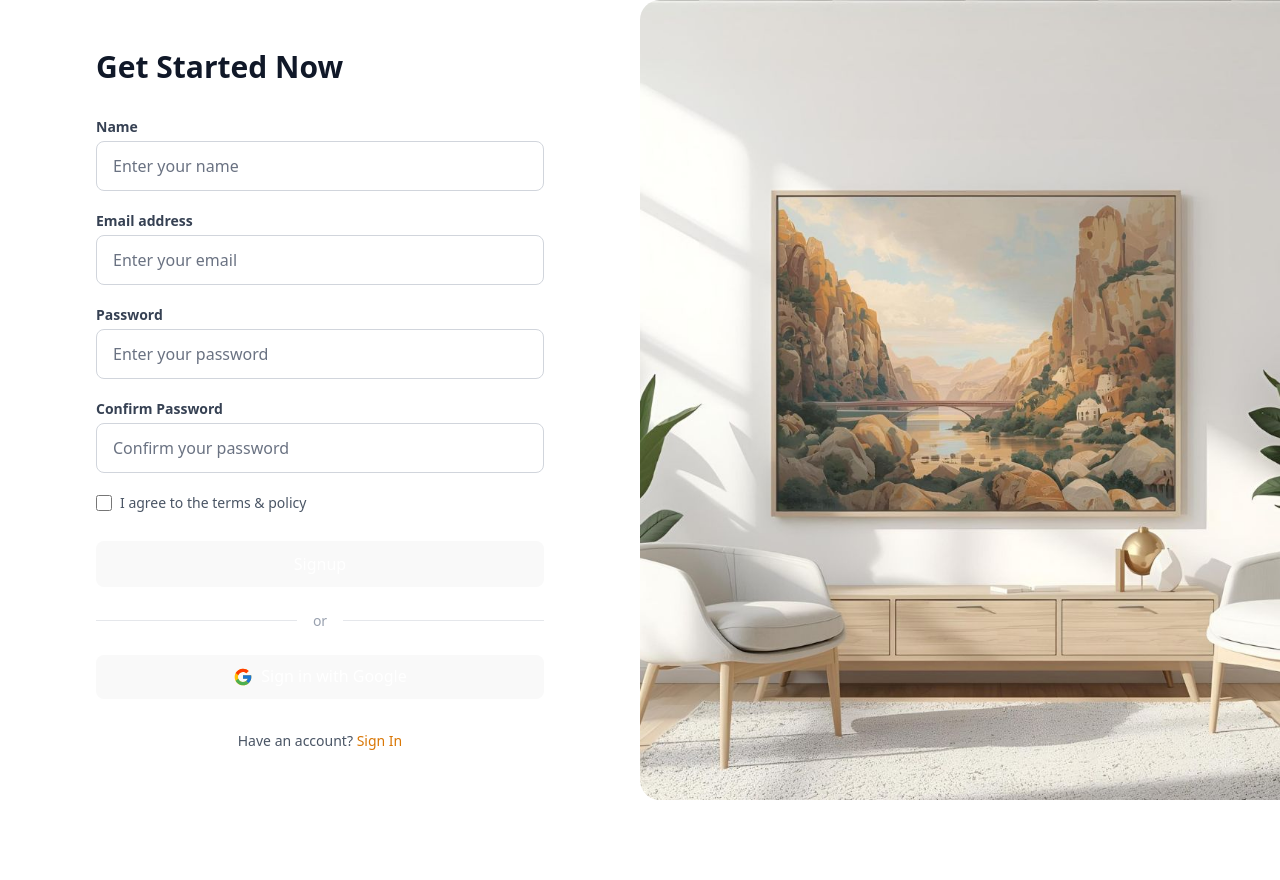
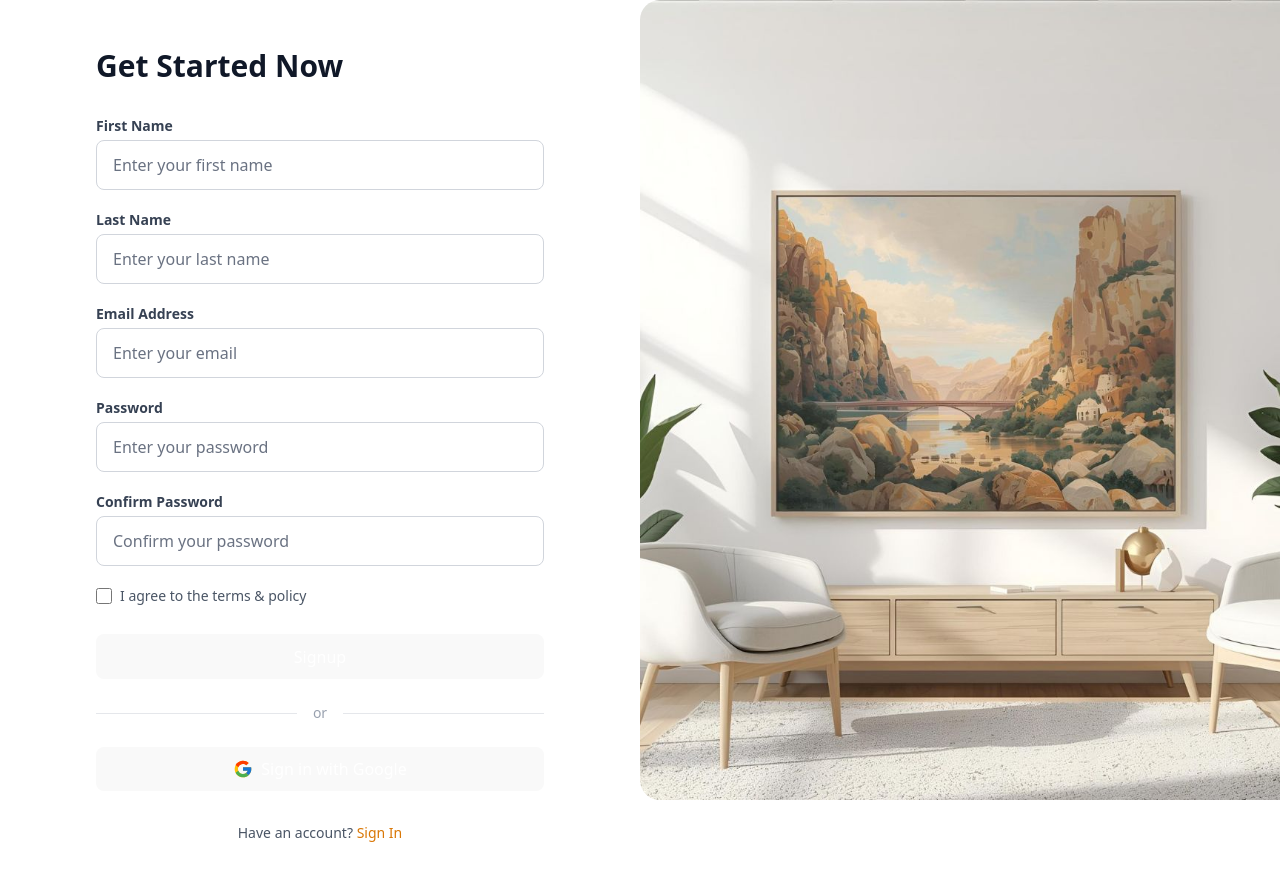
Before and after one commit to Hasanjaya123/SDGP-Project-SoliasART-, a React (Vite) app in the folder frontend/SoliasArt/: page /signup in a window 1280 px wide. Shown: the top 880 px of the page. Before the commit the page ends 800 px from the top, so only its background shows below. Built offline with nearby package versions, Linux system fonts and the light colour scheme.

Commit message:
Fixed signup logic frontend

```diff
--- a/frontend/SoliasArt/src/pages/SignupPage.jsx
+++ b/frontend/SoliasArt/src/pages/SignupPage.jsx
@@ -15,7 +15,8 @@ const SignupPage = () => {
   // - confirmPassword: Password confirmation for validation
   // - agreeToTerms: Checkbox for terms and conditions agreement
   const [formData, setFormData] = useState({
-    full_name: '',
+    first_name: '',
+    last_name: '',
     email: '',
     password: '',
     confirmPassword: '',
@@ -70,10 +71,6 @@ const SignupPage = () => {
     setLoading(true); // Disable form to prevent multiple submissions
 
     try {
-      // Prepare data: Split full name into first and last name
-      const nameParts = formData.full_name.trim().split(' ');
-      const firstName = nameParts[0];
-      const lastName = nameParts.length > 1 ? nameParts.slice(1).join(' ') : '-';
 
       // Send signup request to backend API
       const response = await fetch('http://localhost:8000/auth/signup', {
@@ -82,8 +79,8 @@ const SignupPage = () => {
           'Content-Type': 'application/json',
         },
         body: JSON.stringify({
-          first_name: firstName,
-          last_name: lastName,
+          first_name: formData.first_name,
+          last_name: formData.last_name,
           email: formData.email,
           password: formData.password,
         }),
@@ -101,7 +98,8 @@ const SignupPage = () => {
 
       // Clear form after successful signup
       setFormData({
-        full_name: '',
+        first_name: '',
+        last_name: '',
         email: '',
         password: '',
         confirmPassword: '',
@@ -134,22 +132,36 @@ const SignupPage = () => {
             )}
             <form onSubmit={handleSubmit} className="flex flex-col gap-5" name="signup" method="POST">
                 <div className="flex flex-col">
-                    <label className="mb-1 text-sm font-semibold text-gray-700">Name</label>
+                    <label className="mb-1 text-sm font-semibold text-gray-700">First Name</label>
                     <input
                         type="text"
-                        name="full_name"
-                        placeholder="Enter your name"
+                        name="first_name"
+                        placeholder="Enter your first name"
                         className={inputClass}
-                        value={formData.full_name}
+                        value={formData.first_name}
                         onChange={handleChange}
-                        autoComplete="name"
+                        autoComplete="given-name"
                         required
                     />
 
                 </div>
 
                 <div className="flex flex-col">
-                    <label className="mb-1 text-sm font-semibold text-gray-700">Email address</label>
+                        <label className="mb-1 text-sm font-semibold text-gray-700">Last Name</label>
+                        <input
+                            type="text"
+                            name="last_name"
+                            placeholder="Enter your last name"
+                            className={inputClass}
+                            value={formData.last_name}
+                            onChange={handleChange}
+                            autoComplete="family-name"
+                            required
+                        />
+                    </div>
+
+                <div className="flex flex-col">
+                    <label className="mb-1 text-sm font-semibold text-gray-700">Email Address</label>
                     <input
                         type="email"
                         name="email"
```
